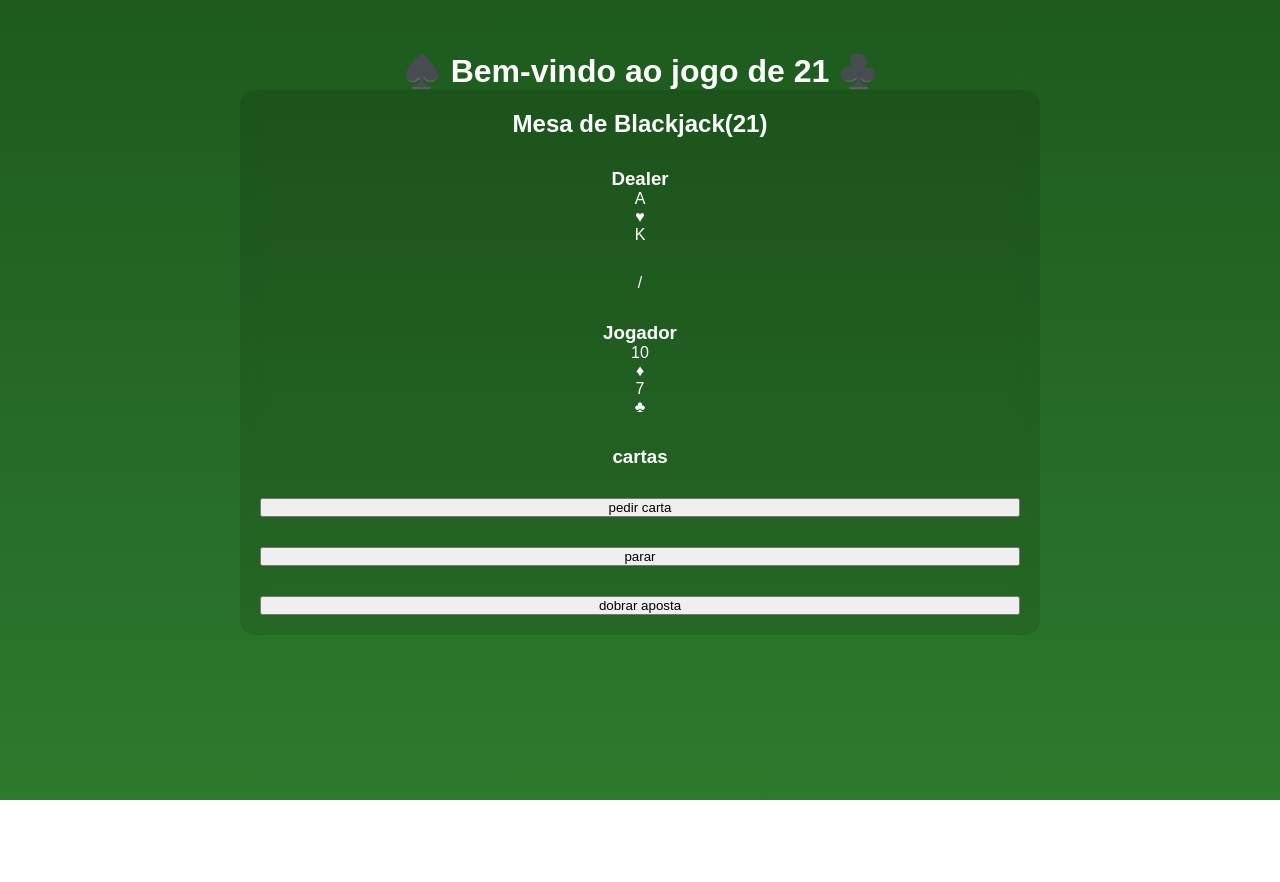
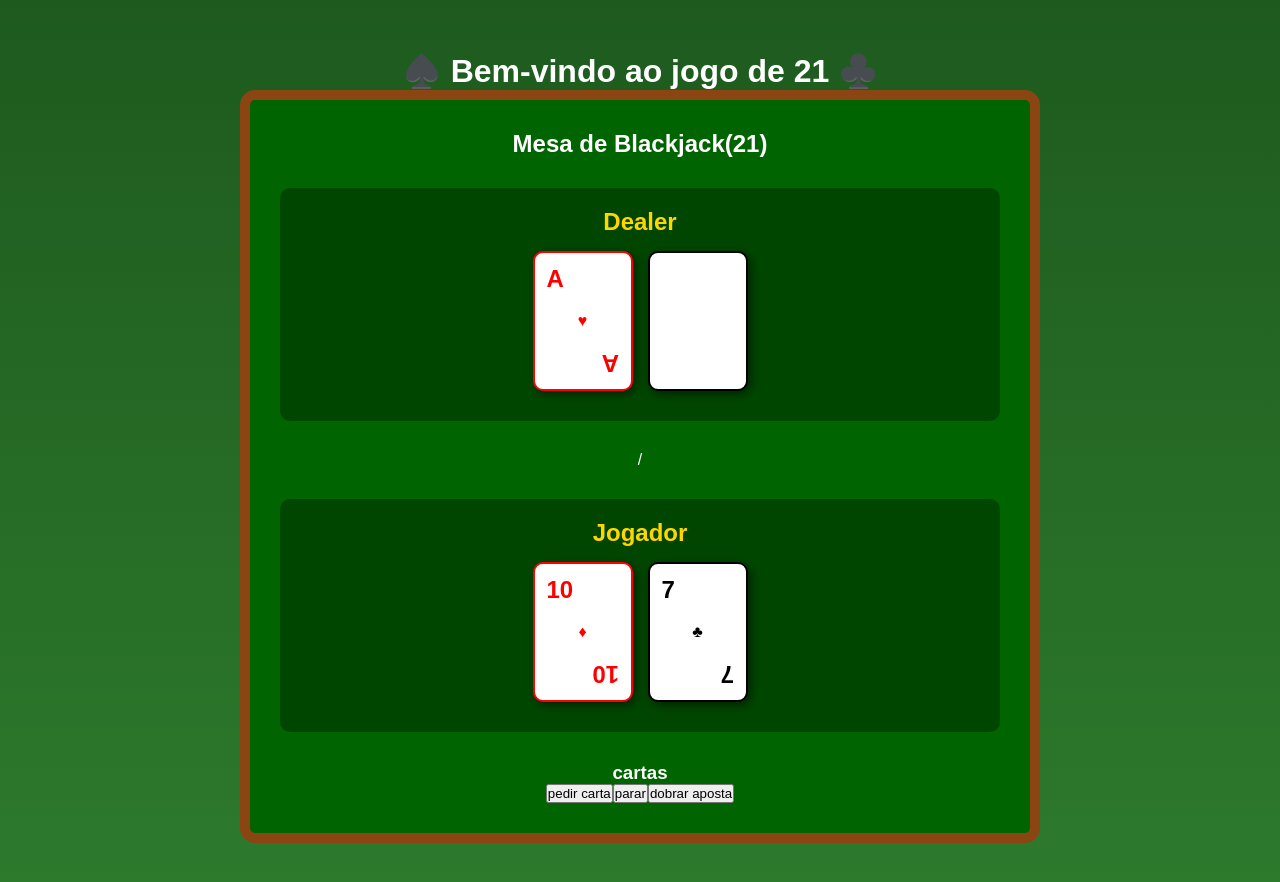
Before and after one commit to ufjf-dcc207/ufjf-dcc207-2025-3-a-sem01-21, a React (Vite) app: page / in a window 1280 px wide. Shown: the top 882 px of the page. Before the commit the page ends 800 px from the top, so only its background shows below. Built offline with nearby package versions, Linux system fonts and the light colour scheme.

Commit message:
adiciona estilo as cartas e melhora o estilo da mesa

```diff
--- a/src/componentes/Carta.tsx
+++ b/src/componentes/Carta.tsx
@@ -16,13 +16,14 @@ function Carta({naipe, valor, face_para_cima = true}: CartaPadrao) {
     return (
         <div className={"carta carta-" + naipe}>
 
-            <div className="valor-carta">{valor}</div>
+            <div className="valor-carta valor-superior">{valor}</div>
             <div className="naipe-carta">
                 {naipe === 'Paus' && '♣'}
                 {naipe === 'Espada' && '♠'}
                 {naipe === 'Ouros' && '♦'}
                 {naipe === 'Copas' && '♥'}
             </div>
+            <div className="valor-carta valor-inferior">{valor}</div>
         </div>
     )
 }
--- a/src/componentes/MesaBlackjack.css
+++ b/src/componentes/MesaBlackjack.css
@@ -1,18 +1,99 @@
 .mesa-blackjack {
+    background: darkgreen;
+    padding: 30px;
+    border-radius: 15px;
+    color: white;
+    text-align: center;
+    border: 10px solid #8B4513;
+    max-width: 800px;
+    margin: 0 auto;
+}
+
+.mao {
+    margin: 30px 0;
+    background: rgba(0, 0, 0, 0.3);
+    padding: 20px;
+    border-radius: 10px;
+}
+
+.mao h3 {
+    color: gold;
+    margin-bottom: 15px;
+    font-size: 24px;
+}
+
+.cartas {
+    display: flex;
+    justify-content: center;
+    gap: 15px;
+    margin: 10px 0;
+    flex-wrap: wrap;
+}
+
+.carta {
+    width: 100px;
+    height: 140px;
+    background: white;
+    border-radius: 10px;
+    border: 2px solid #000;
     display: flex;
     flex-direction: column;
-    gap: 30px;
-    padding: 20px;
+    justify-content: space-between;
+    padding: 12px;
+    font-weight: bold;
+    box-shadow: 3px 3px 10px rgba(0, 0, 0, 0.5);
+}
+
+.para-baixo {
+    background: linear-gradient(45deg, #1a5fb4, #3584e4);
+    color: white;
+    display: flex;
+    align-items: center;
+    justify-content: center;
+    font-size: 40px;
+    border: 2px solid #000;
+}
+
+.valor-carta {
+    font-size: 24px;
+    text-align: left;
+}
+
+.carta-Copas, .carta-Ouros {
+    color: red !important;
+    border-color: red;
+}
+
+.carta-Espada, .carta-Paus {
+    color: black !important;
+    border-color: black;
+}
+
+
+.valor-superior {
+    font-size: 24px;
+    text-align: left;
+}
+
+.valor-inferior {
+    font-size: 24px;
+    text-align: left;
+    transform: rotate(180deg);
+}
+
+.naipe-cartas {
+    font-size: 40px;
+    text-align: center;
+    margin: auto 0;
 }
 
 .botao-controle {
-    display: inline;
-    padding: 10px 20px;
-    background: #e74c3c;
-    color: white;
+    padding: 12px 25px;
+    font-size: 18px;
+    background: gold;
     border: none;
     border-radius: 5px;
-    font-size: 16px;
+    font-weight: bold;
     cursor: not-allowed;
     opacity: 0.7;
 }
--- a/src/componentes/MesaBlackjack.tsx
+++ b/src/componentes/MesaBlackjack.tsx
@@ -5,7 +5,7 @@ function MesaBlackjack() {
 
     const cartasDealer = [
         {naipe: 'Copas', valor: 'A'},
-        {naipe: 'Espadas', valor: 'K'}
+        {naipe: 'Espadas', valor: '8'}
     ];
 
     const cartasJogador = [
--- a/src/index.css
+++ b/src/index.css
@@ -12,6 +12,18 @@ body {
   padding: 20px;
 }
 
+.App {
+  max-width: 900px;
+  margin: 0 auto;
+}
+
+.h2 {
+  color: gold;
+  font-size: 32px;
+  margin-bottom: 20px;
+  text-shadow: 2px, 2px, 2px rgba(0, 0, 0, 0.5);
+}
+
 .mesa-blackjack {
   max-width: 800px;
   margin: 0 auto;
```
